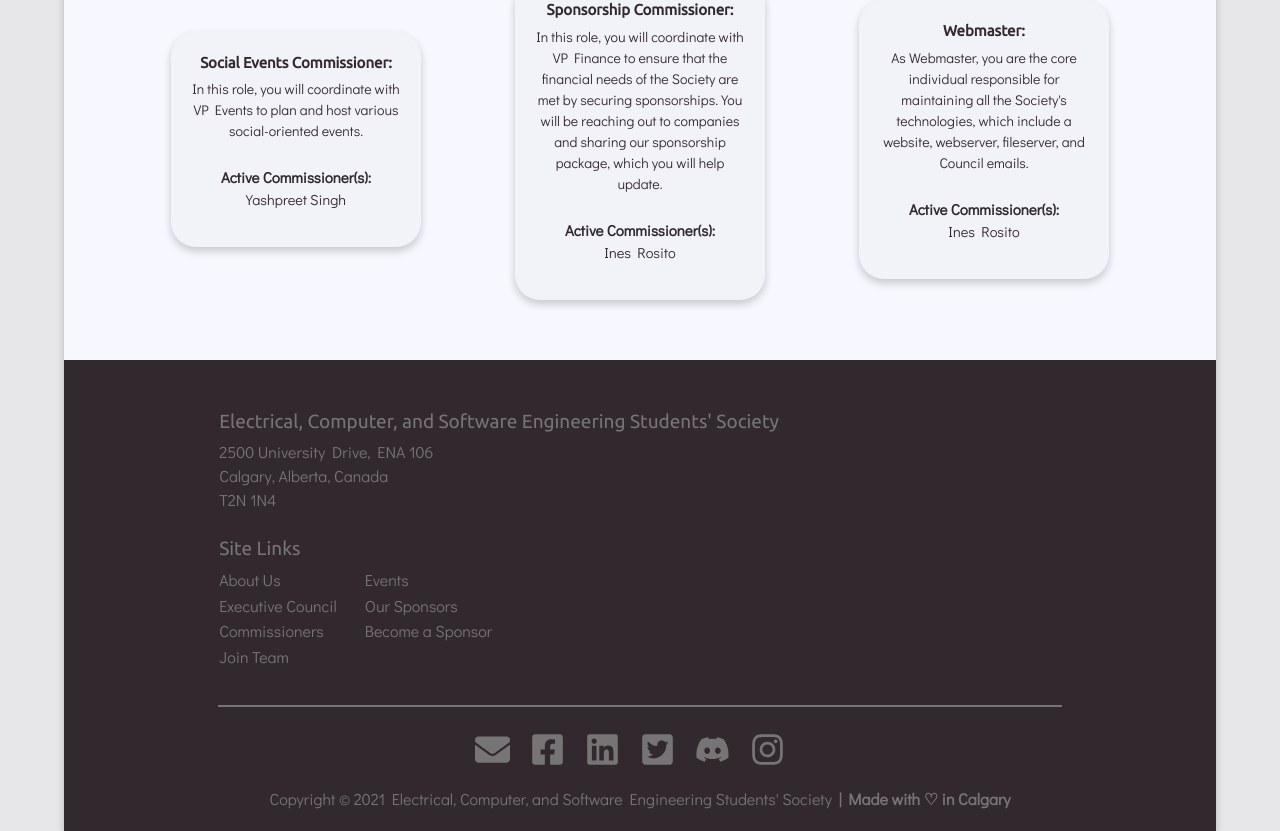
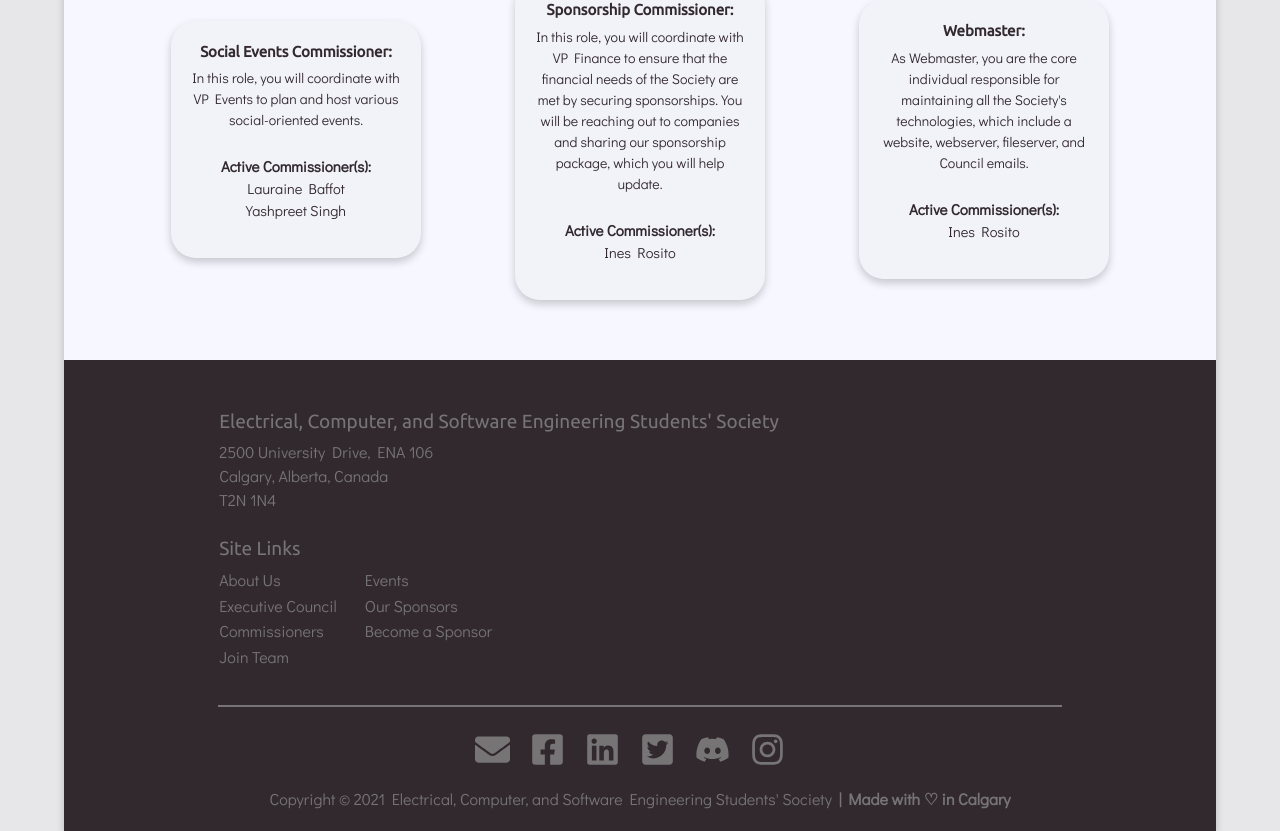
Before and after one commit to zoouofc/zooengg.ca-react, a React (Create React App) app: page /commissioners in a window 1280 px wide. Shown: the part 1112-1943 px from the top of the page. Built offline with nearby package versions, Linux system fonts and the light colour scheme.

Commit message:
Adding comm names

```diff
--- a/src/pages/CommissionerPage.jsx
+++ b/src/pages/CommissionerPage.jsx
@@ -89,7 +89,10 @@ const CommissionerPage = () => (
 
       <CommCard
         commRole="Social Events Commissioner:"
-        names={["Yashpreet Singh"]}
+        names={[
+          "Lauraine Baffot",
+          "Yashpreet Singh"
+        ]}
       >
         In this role, you will coordinate with VP Events to plan
         and host various social-oriented events.
```
